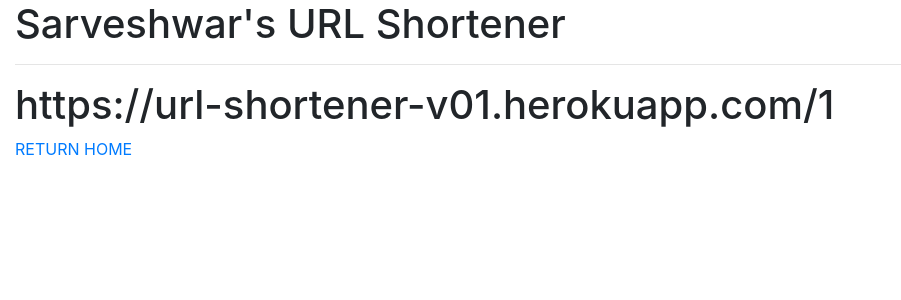
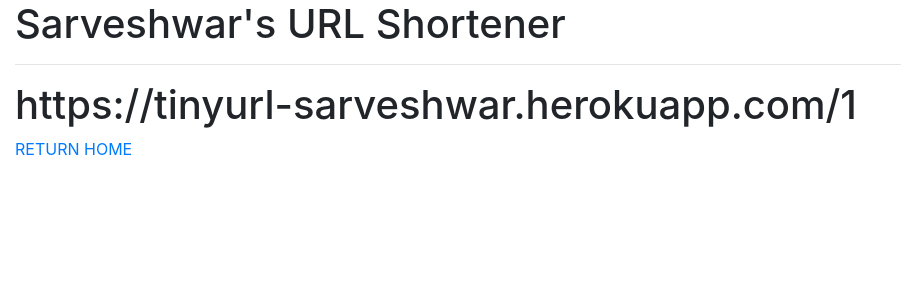
Before and after one commit to sarveshwar22/urlShortener, a Flask app: page /display/1 in a window 1280 px wide. Shown: the top 300 px of the page, without its empty margins (0-901 px from the left). Run offline with Flask 2, Linux system fonts and the light colour scheme; some libraries are stand-ins or nearby versions.

Commit message:
update shortURL

```diff
--- a/templates/shorturl.html
+++ b/templates/shorturl.html
@@ -2,6 +2,6 @@
 {% block title %}Short URL{% endblock %}
 
 {% block content %}
-    <h1>https://url-shortener-v01.herokuapp.com/{{short_url_display}}</h1>
-    <a href="https://url-shortener-v01.herokuapp.com/">RETURN HOME</a>
+    <h1>https://tinyurl-sarveshwar.herokuapp.com/{{short_url_display}}</h1>
+    <a href="https://tinyurl-sarveshwar.herokuapp.com/">RETURN HOME</a>
 {% endblock %}
```
